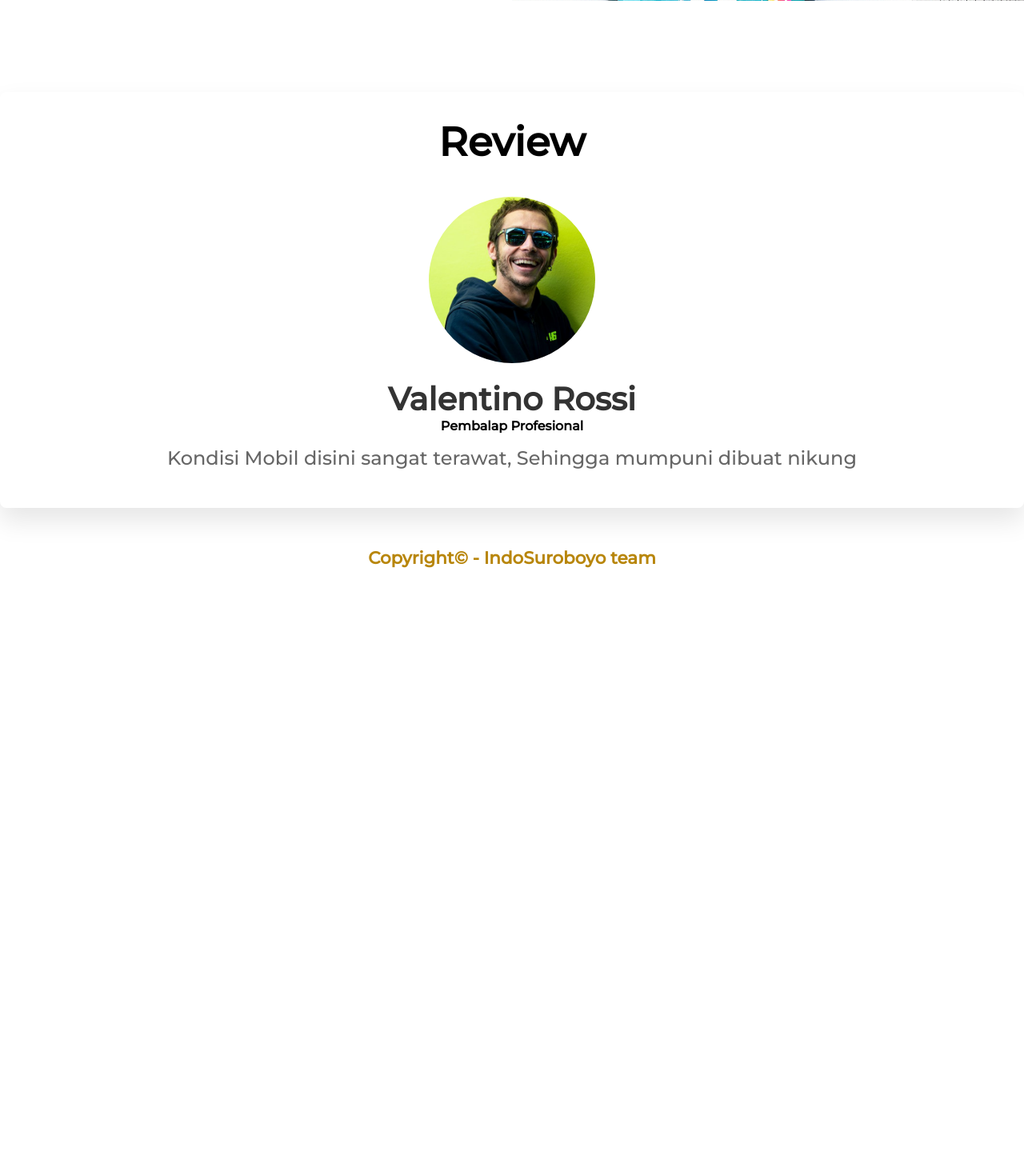
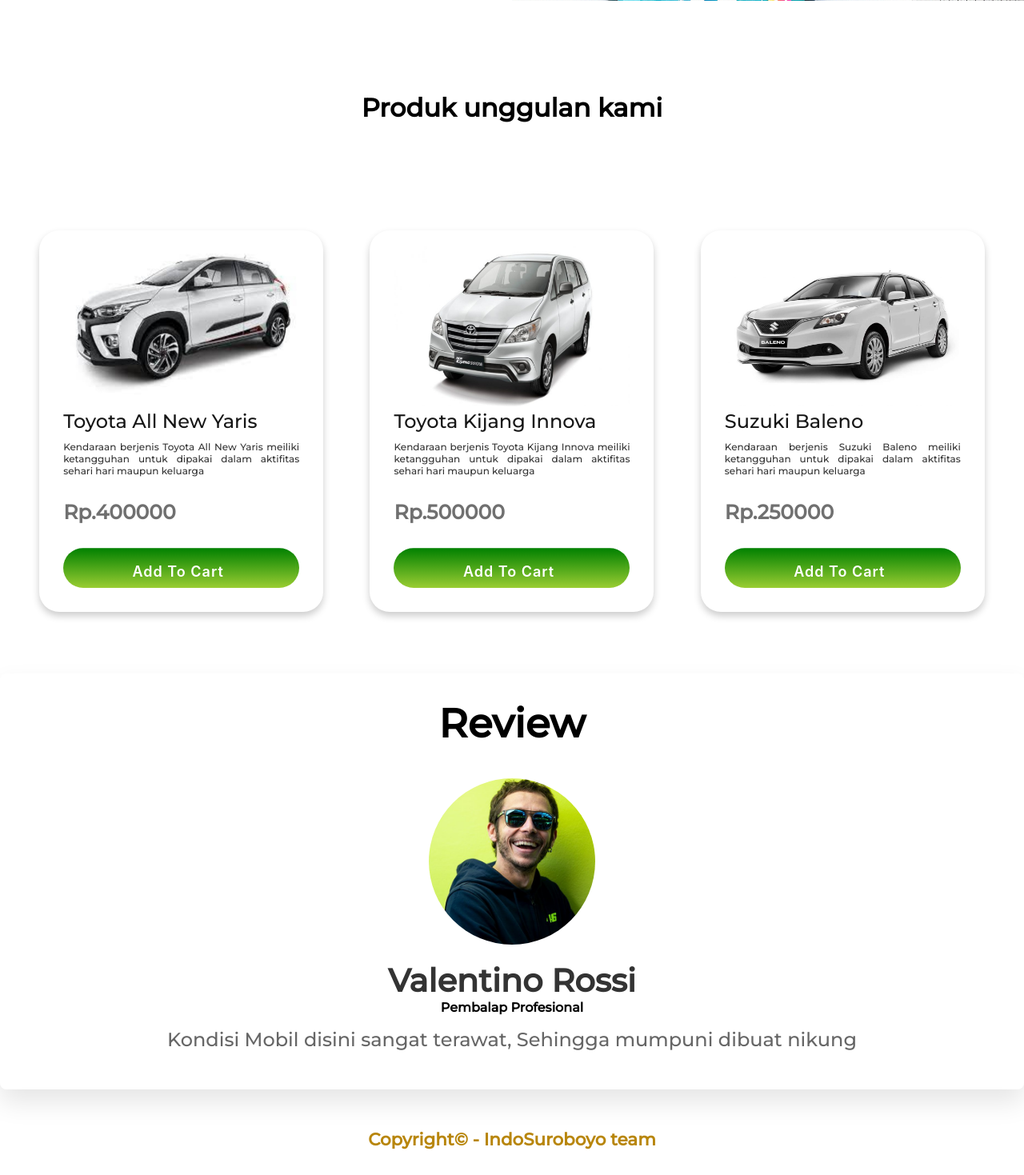
Before and after one commit to roycesteven/PROYEK-WEB, a PHP site: page / in a window 1280 px wide. Shown: the part 1493-2962 px from the top of the page at 80% size. Before the commit the page ends 2203 px from the top, so only its background shows below. Run offline with PHP 8.4, Linux system fonts and the light colour scheme; data comes from the database, SQL or seed files in the repository.

Commit message:
Revisi donit (Done)

```diff
--- a/index.php
+++ b/index.php
@@ -1,6 +1,10 @@
 <?php
 
 require_once("connection.php");
+$stmt = $pdo->query("SELECT * FROM mobil");
+$products = $stmt->fetchAll(PDO::FETCH_ASSOC);
+
+
 
 if(isset($_SESSION['userLogin'])){
     if($_SESSION['userLogin']=='admin'){
@@ -90,41 +94,62 @@ if(isset($_SESSION["message"])){
                     </div>
                 </div>
             </div> <br><br><br><br><br><br>
-            <!-- review Section -->
+
+            <!-- produk unggulan -->
+            <center>
+                <h1>Produk unggulan kami</h1>
+            </center><br><br><br><br><br><br>
+            <div class="produktop">
 
 
-            <!-- <div class="slideshow-container">
+            <?php
 
-                <div class="mySlides fade">
 
-                    <img src="Asset/fitra.jpg" > <br><br><br>
-                    <h3>Fitra Eri</h3> <br>
-                    <div class="text">Sangat puas sewa mobil di Indosuroboyo, praktis dan no ribet-ribet.</div>
-                </div>
+                foreach($products as $key => $value){
+                    if($value['id'] <= 3)
+                    {
+             ?>
 
-                <div class="mySlides fade">
+                        <div class="product-card">
+                            <div class="main-images">
+                                <img src="Asset/mobil/<?= $value['gambar'] ?>.jpg" alt="car" style="width:100%; height:200px" >
+                            </div>
+                            <div class="shoe-details">
+                                <span class="shoe_name"><?= $value['nama_mobil'] ?></span>
+                                <p>Kendaraan berjenis <?= $value['nama_mobil'] ?> meiliki ketangguhan untuk dipakai dalam aktifitas sehari hari maupun keluarga </p>
+                                <div class="stars">
+                                <i class='bx bxs-star' ></i>
+                                <i class='bx bxs-star' ></i>
+                                <i class='bx bxs-star' ></i>
+                                <i class='bx bxs-star' ></i>
+                                <i class='bx bx-star' ></i>
+                                </div>
+                            </div>
+                            <div class="color-price">
+                                <div class="price">
+                                <span class="price_num">Rp.<?= $value['tarif_hari'] ?></span>
+                                </div>
+                            </div>
+                            <div class="button">
+                                <div class="button-layer"></div>
+                                <form action="./controller/control-details.php" method="POST">
+                                    <input type="hidden" name="action" value="add">
+                                    <input type="hidden" name="id" value="<?=  $value['id']?>">
+                                    <button>Add To Cart</button>
+                                </form>
+                            </div>
+                        </div>
 
-                <img src="Asset/rossi.jpg" > <br><br><br>
-                <h3>Valentino Rossi</h3><br>
-                <div class="text">Caption Two</div>
-                </div>
+                <?php
+                    }
+                }
 
-                <div class="mySlides fade">
+            ?>
+            </div>
 
-                <img src="Asset/rock.jpg" > <br><br><br>
-                <h3>The Rock</h3><br>
-                <div class="text">Caption Three</div>
-                </div>
-
-                </div>
-                <br>
-
-                <div style="text-align:center">
-                <span class="dot"></span>
-                <span class="dot"></span>
-                <span class="dot"></span>
-                </div>
-            </div>     -->
+            <!-- end produk unggulan -->
+            <br><br><br>
+            <!-- review Section -->
 
             <section class="review" data-aos="zoom-in" data-aos-delay = "100" data-aos-duration="1000">
 
@@ -213,4 +238,5 @@ function showSlides() {
   setTimeout(showSlides, 4000); // Change image every 2 seconds
 }
 </script>
+
 </html>
--- a/style.css
+++ b/style.css
@@ -175,6 +175,135 @@ button:hover {
     box-sizing: border-box;
 }
 
+/* Produk unggulan */
+.produktop{
+  margin: 20px;
+  width: auto;
+  height: auto;
+  display: flex;
+  flex-wrap: wrap;
+  justify-content: space-around;
+  box-sizing: border-box;
+}
+.product-card {
+  position: relative;
+  max-width: 355px;
+  width: 100%;
+  border-radius: 25px;
+  padding: 20px 30px 30px 30px;
+  background: #fff;
+  box-shadow: 0 5px 10px rgba(0, 0, 0, 0.2);
+  z-index: 3;
+  overflow: hidden;
+  box-sizing: border-box;
+}
+
+/* .product-card .main-images{
+  position: relative;
+  height: 210px;
+  box-sizing: border-box;
+}
+.product-card .main-images img{
+  position: absolute;
+  height: 300px;
+  width: 300px;
+  object-fit: cover;
+  transform: rotate(18deg);
+  left: 12px;
+  top: -40px;
+  z-index: -1;
+  opacity: 0;
+  transition: opacity 0.5s ease;
+  box-sizing: border-box;
+}
+.product-card .main-images img.active{
+  opacity: 1;
+} */
+.product-card .shoe-details .shoe_name{
+  font-size: 24px;
+  font-weight: 500;
+  color: #161616;
+}
+.product-card .shoe-details p{
+  font-size: 12px;
+  font-weight: 400;
+  color: #333;
+  text-align: justify;
+  box-sizing: border-box;
+  padding-top: 10px;
+}
+.product-card .shoe-details .stars i{
+  margin: 0 -1px;
+  color: #333;
+}
+.product-card .color-price{
+  display: flex;
+  align-items: center;
+  box-sizing: border-box;
+}
+.color-price{
+  display: flex;
+  justify-content: space-between;
+  align-items: center;
+  margin-top: 10px;
+  box-sizing: border-box;
+}
+
+.color-price .price{
+  display: flex;
+  flex-direction: column;
+  justify-content: center;
+  align-items: center;
+  box-sizing: border-box;
+}
+.color-price .price .price_num{
+  font-size: 25px;
+  font-weight: 600;
+  color: #707070;
+}
+.color-price .price .price_letter{
+  font-size: 10px;
+  font-weight: 600;
+  margin-top: -4px;
+  color: #707070;
+}
+.product-card .button{
+  position: relative;
+  height: 50px;
+  width: 100%;
+  border-radius: 25px;
+  margin-top: 30px;
+  overflow: hidden;
+  box-sizing: border-box;
+}
+.product-card .button .button-layer{
+  position: absolute;
+  height: 100%;
+  width: 300%;
+  left: -100%;
+   background-image: linear-gradient( Green, yellowgreen   100%);
+  transition: all 0.4s ease;
+  border-radius: 25PX;
+  box-sizing: border-box;
+}
+.product-card .button:hover .button-layer{
+  left: 0;
+}
+.product-card .button button{
+  position: relative;
+  height: 100%;
+  width: 100%;
+  background: none;
+  outline: none;
+  border: none;
+  font-size: 18px;
+  font-weight: 600;
+  letter-spacing: 1px;
+  color: #fff;
+  box-sizing: border-box;
+}
+/* end produk unggulan */
+
 /* review */
 
 /* Fading animation */
```
